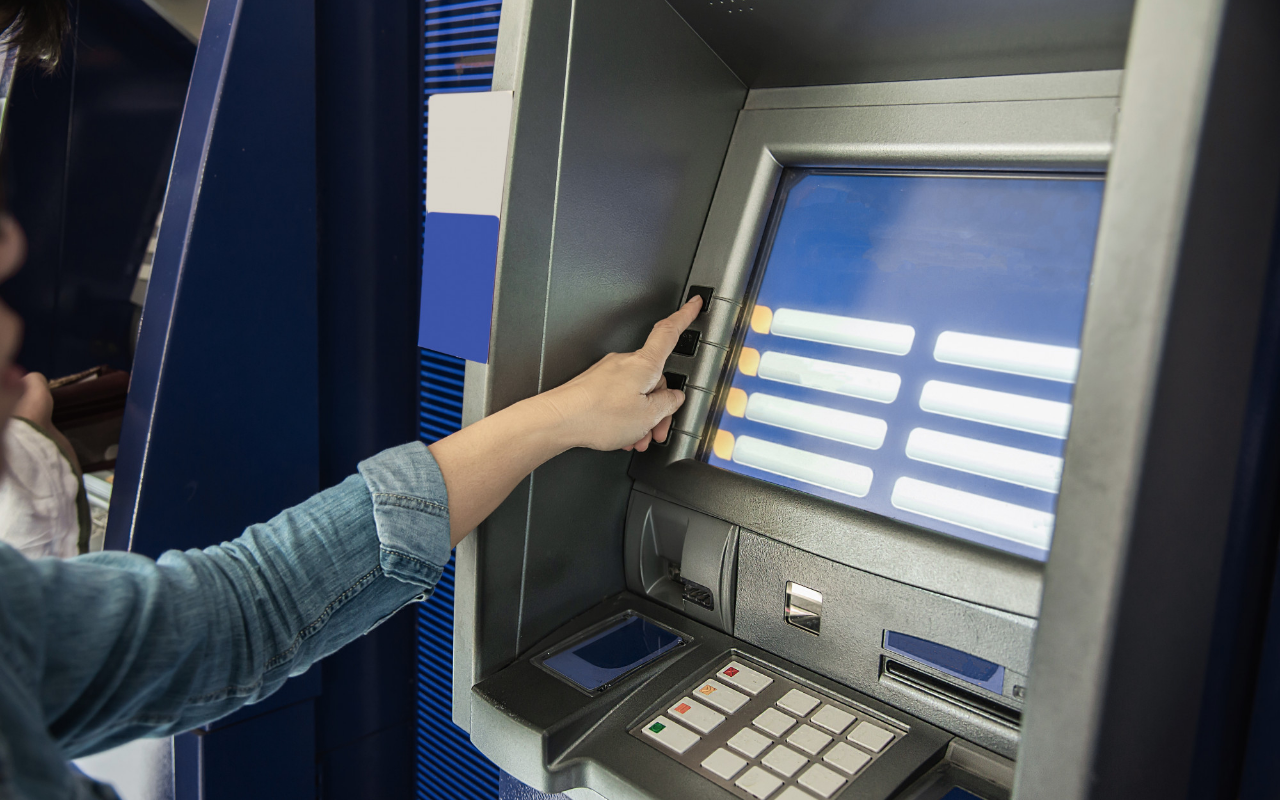
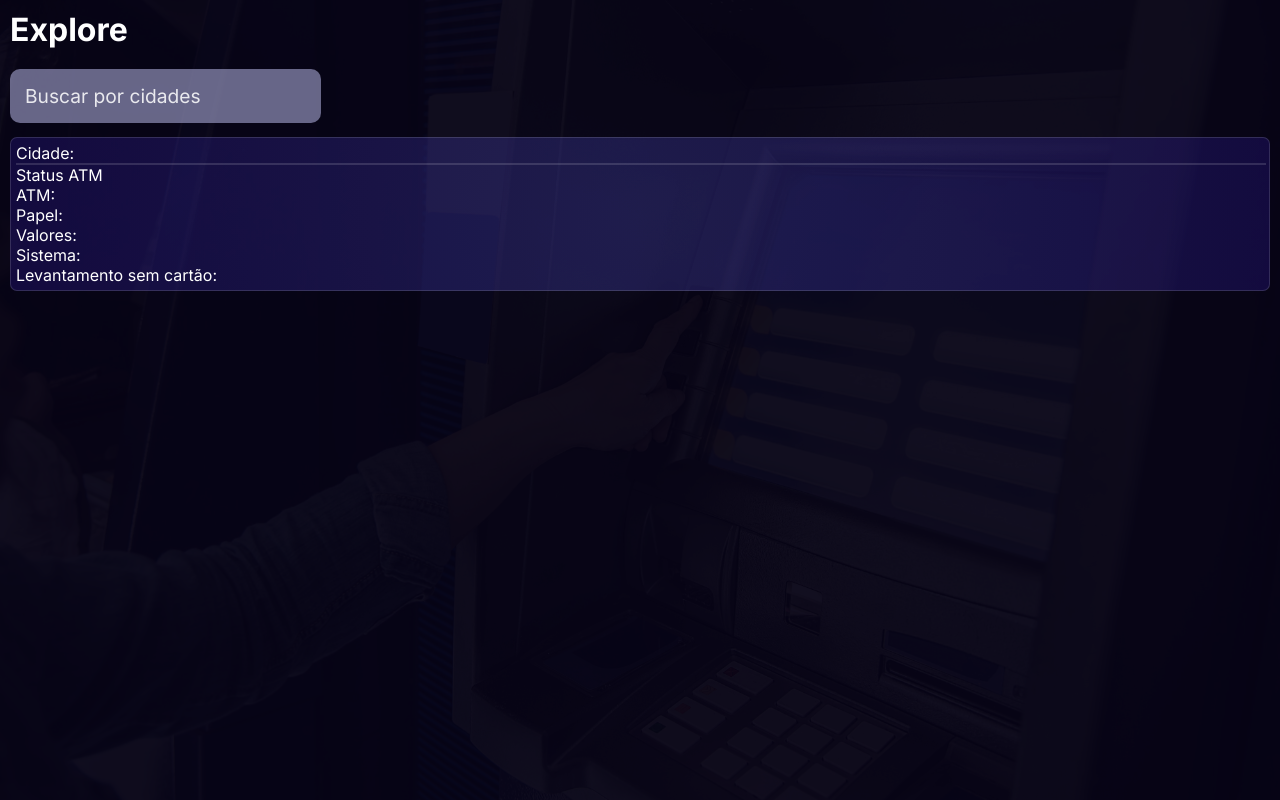
Before and after one commit to RICX-FN/ATM-CHECK, a React (Create React App) app in the folder frontend/: page /cliente in a window 1280 px wide. Before the commit this address had no page. Built offline with nearby package versions, Linux system fonts and the light colour scheme.

Commit message:
dei inicio a tela do cliente

```diff
--- /dev/null
+++ b/frontend/src/pages/cliente/Cliente.tsx
@@ -0,0 +1,33 @@
+import "../cliente/cliente.css";
+
+function Cliente() {
+  return (
+    <div className="screen-cliente">
+      {/*
+        1. header {barra de pesquisa, botão de pesquisa, filtro, }
+        2. cards com os status dos ATMs
+        */}
+      <div className="container-cliente">
+        <h1 className="head-text-cliente">Explore</h1>
+        <header className="header-cliente">
+            <input className="search-bar-cliente" type="search" placeholder="Buscar por cidades"/>
+        </header>
+
+        <section className="session-cards-cliente">
+            <div className="card-cliente">
+                <p className="cidade-cliente">Cidade: {}</p>
+                <hr className="linha-card-cliente"/>
+                <p className="status-atm-cliente">Status ATM</p>
+                <p className="unidades-atm-cliente">ATM: {}</p>
+                <p className="papel-cliente">Papel: {}</p>
+                <p className="valores-cliente">Valores: {}</p>
+                <p className="sistema-cliente">Sistema: {}</p>
+                <p className="LSC-cliente">Levantamento sem cartão: {}</p>
+            </div>
+        </section>
+      </div>
+    </div>
+  );
+}
+
+export default Cliente;
--- /dev/null
+++ b/frontend/src/pages/cliente/cliente.css
@@ -0,0 +1,24 @@
+.screen-cliente {
+  background-color: #070416f3;
+  height: 100dvh;
+  width: 100dvw;
+}
+
+.container-cliente {
+  padding: 10px;
+}
+
+.linha-card-cliente {
+  border: 1px solid #ffffff23;
+  width: 100%;
+}
+
+.card-cliente {
+  margin-top: 10px;
+  border: 1px solid #ffffff23;
+  padding: 5px;
+  border-radius: 7px;
+  background: #5856d6;
+  background: #321da8;
+  background: radial-gradient(circle, #5856d646 0%, #321da848 100%);
+}
--- a/frontend/src/pages/home/Home.tsx
+++ b/frontend/src/pages/home/Home.tsx
@@ -180,10 +180,9 @@ function Home() {
           }}
         >
           <Link
-            to="/"
+            to="/Cliente"
             className="btn-checar"
             style={{
-              cursor: "not-allowed",
               textDecoration: "none",
               fontWeight: "bold",
               color: "#fff",
--- a/frontend/src/routes/routes.tsx
+++ b/frontend/src/routes/routes.tsx
@@ -4,6 +4,7 @@ import LoginAdmin from "../pages/login-admin/login-admin";
 import LoginAgent from "../pages/login-agent/login-agent";
 import Dashboard from "../pages/dashboard/Dashboard";
 import Agent from "../pages/agent/Agent";
+import Cliente from "../pages/cliente/Cliente";
 import PrivateRoute from "../components/PrivateRoute";
 
 export default function ATMRoutes() {
@@ -12,6 +13,7 @@ export default function ATMRoutes() {
       <Route path="/" element={<Home />} />
       <Route path="/login-admin" element={<LoginAdmin />} />
       <Route path="/login-agent" element={<LoginAgent />} />
+      <Route path="/cliente" element={<Cliente />} />
 
       {/* Rotas protegidas */}
       <Route
```
